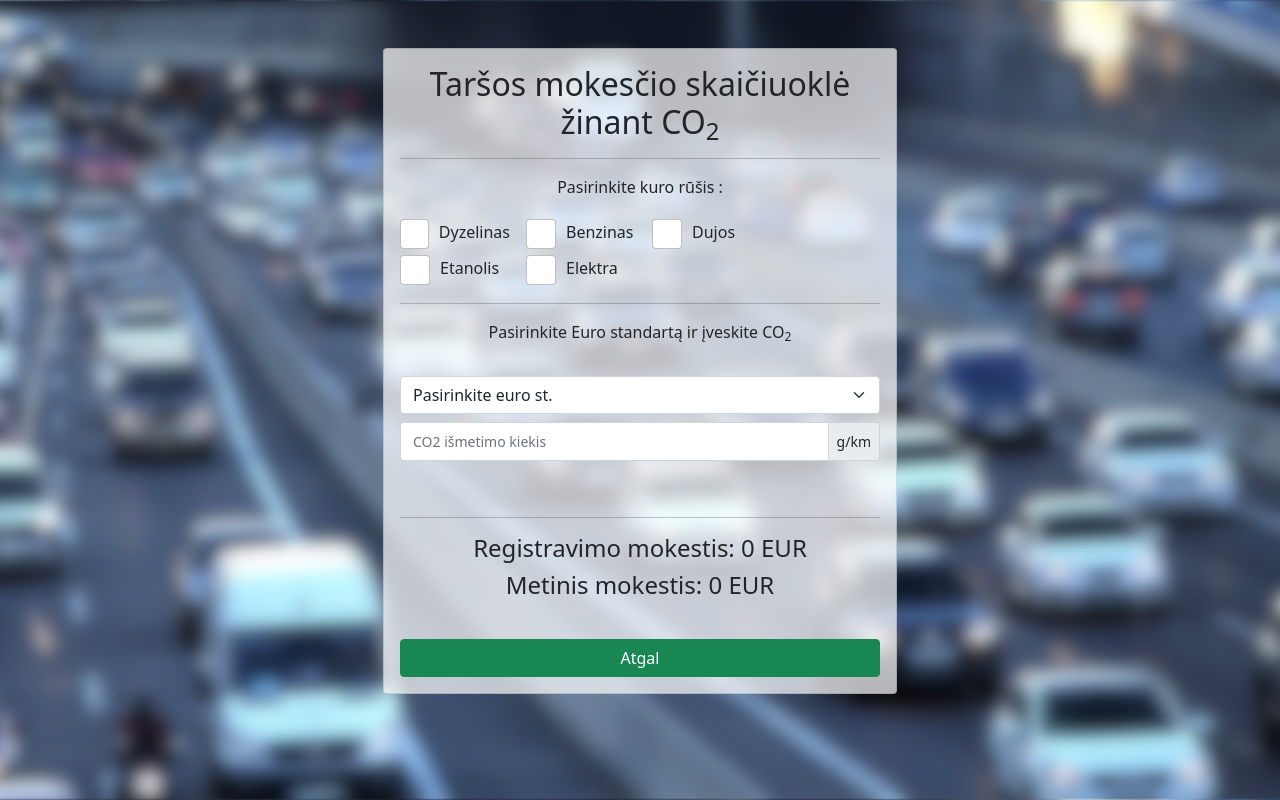
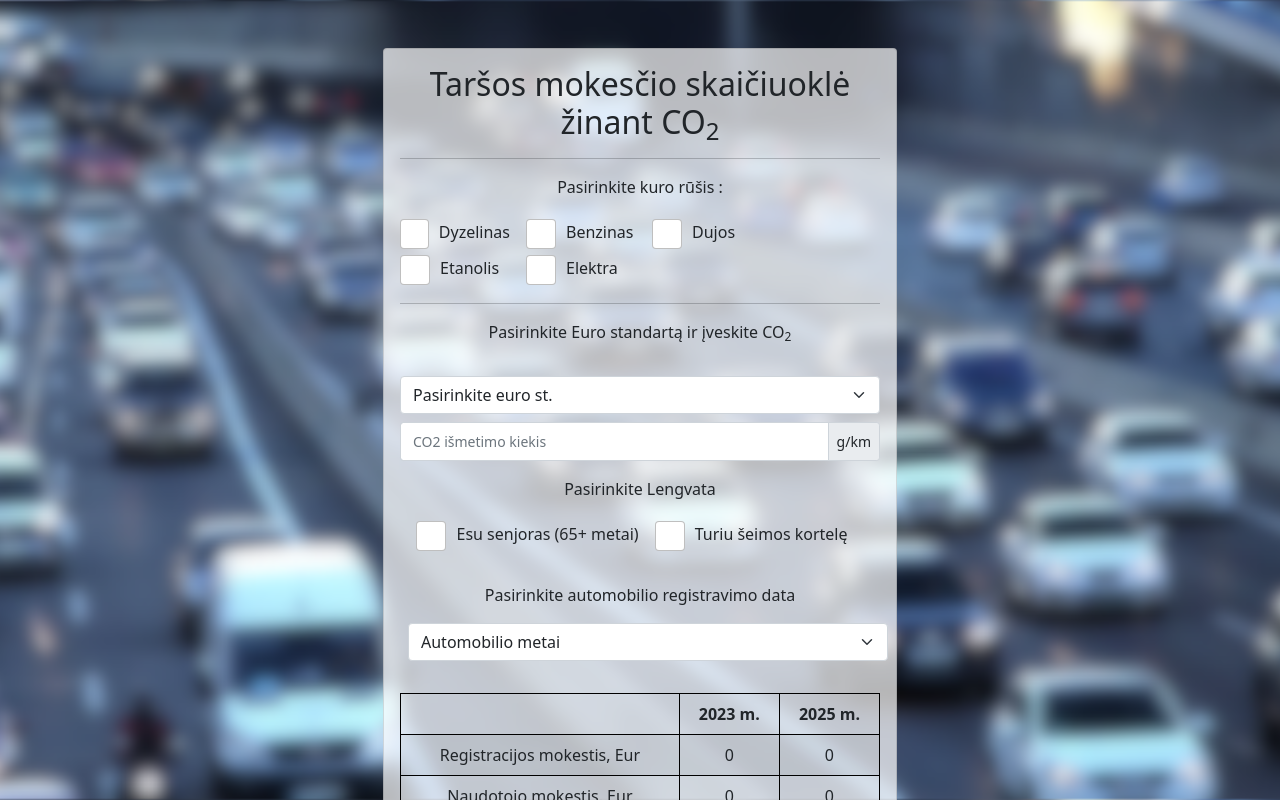
Before and after one commit to co2skaiciuokle-lt/co2skaiciuokle-lt.github.io, a React (Create React App) app: page / in a window 1280 px wide. Both pictures are taken after a click on the button "Žinau automobilio CO2". Shown: the top 800 px of the page. Built offline with nearby package versions, Linux system fonts and the light colour scheme.

Commit message:
added discounts and perks

```diff
--- /dev/null
+++ b/src/components/checkboxesPerks.js
@@ -0,0 +1,46 @@
+import React from 'react'
+import {Form } from "react-bootstrap";
+import Styles from "./cssmodules/all.module.css";
+
+export default function CheckBoxesPerks({setPerks}) {
+
+  const calculatePerks= ()=>
+  {
+    const Perks = [document.getElementById("65"),document.getElementById("familyCard")]
+    let count=0
+    for(let i =0;i<Perks.length;i++)
+    {
+        if(Perks[i].checked)
+        {
+          count++
+          break;
+        }
+
+    }
+
+    count===1?setPerks(0.5):setPerks(1)
+
+  }
+
+
+    return (
+      <div className={Styles.container}>
+        <div className={Styles.boxesalignperks}>
+        <Form.Check
+          inline
+          label="Esu senjoras (65+ metai)"
+          type="checkbox"
+          onChange={() => calculatePerks()}
+          id="65"
+        />
+        <Form.Check
+          inline
+          label="Turiu šeimos kortelę"
+          type="checkbox"
+          onChange={() => calculatePerks()}
+          id="familyCard"
+        />
+      </div>
+      </div>
+    )
+}
--- a/src/components/cssmodules/all.module.css
+++ b/src/components/cssmodules/all.module.css
@@ -30,15 +30,19 @@ input[type='checkbox'] {
     justify-content: center;
 }
 
-.boxesalign {
+.boxesalign,.boxesalignperks {
     display: flex;
     flex-wrap: wrap;
     justify-content: flex-start;
 }
 
-.boxesalign div {
+.boxesalign div,.boxesalignperks div {
     display: flex;
     align-items: center;
+}
+
+.boxesalignperks div{
+    margin-bottom: 2rem;
 }
 
 .inputsaligncenter {
--- a/src/components/dontknows.js
+++ b/src/components/dontknows.js
@@ -7,6 +7,9 @@ import CheckBoxes from "./checkBoxes";
 import GearTypeDropdown from "./geartypedropdown";
 import {FUEL_Types} from "./functions/constants"
 import {SHOW_YEARS} from "./functions/constants"
+import FeeTable from "./feeTable";
+import CheckboxesPerks from "./checkboxesPerks";
+import YearOfRegistrationDropdown from "./yearofregistrationdropdown";
 
 export default function DontKnows({ handleCurrentPage }) {
 
@@ -18,6 +21,8 @@ export default function DontKnows({ handleCurrentPage }) {
   const [manual, setManual] = useState("");
   const [weight, setWeight] = useState("");
   const [kw, setKw] = useState("");
+  const [perks, setPerks] = useState(1)
+  const [registrationYearDiscount, setRegistrationYearDiscount] = useState(1)
   const regex = /^[0-9]*$/;
 
   useEffect(() => {
@@ -226,13 +231,17 @@ export default function DontKnows({ handleCurrentPage }) {
               </>
             )}
           </div>
+          <p>Pasirinkite Lengvata</p>
+            <CheckboxesPerks setPerks={setPerks} />
+            <p>Pasirinkite automobilio registravimo data</p>
+            <YearOfRegistrationDropdown setRegistrationYearDiscount={setRegistrationYearDiscount}/>
+
+
 
           <hr style={{ marginTop: "10px" }} />
           <h4>CO<sub>2</sub> kiekis: {(Math.round(fee.c02size * 100)/100).toFixed(2)}</h4>
           <hr style={{ marginTop: "20px" }} />
-
-          <h4>Registravimo mokestis: {fee.taxes===0? 0: (Math.round(fee.taxes.registrationCost * 100)/100).toFixed(2)} EUR </h4>
-          <h4>Metinis mokestis: {fee.taxes===0? 0: (Math.round(fee.taxes.yearsCost * 100)/100).toFixed(2)} EUR </h4>
+          <FeeTable fee={fee} perks={perks} registrationYearDiscount={registrationYearDiscount} />
         </Card.Body>
         <Button onClick={() => handleCurrentPage("")} variant="success">
           Atgal
--- /dev/null
+++ b/src/components/feeTable.js
@@ -0,0 +1,30 @@
+import React from 'react'
+import {Table } from "react-bootstrap";
+
+export default function feeTable({fee,perks,registrationYearDiscount}) {
+     const checkdiscount = ()=> parseFloat(registrationYearDiscount)===0.5?registrationYearDiscount:perks
+
+    return (
+        <Table striped bordered hover style={{borderColor:'black'}}>
+        <thead>
+          <tr>
+            <th> </th>
+            <th>2023 m.</th>
+            <th>2025 m.</th>
+          </tr>
+        </thead>
+        <tbody>
+          <tr>
+            <td>Registracijos mokestis, Eur</td>
+            <td>{fee.taxes===0? 0: (Math.round(fee.taxes.registrationCost * 100)/100).toFixed(2)}</td>
+            <td>{fee.taxes===0? 0: (Math.round(fee.taxes.y2026registrationCost * 100)/100).toFixed(2)}</td>
+          </tr>
+          <tr>
+            <td>Naudotojo mokestis, Eur</td>
+            <td>{fee.taxes===0? 0: (checkdiscount()*Math.round(fee.taxes.yearsCost * 100)/100).toFixed(2)}</td>
+            <td>{fee.taxes===0? 0: (perks*Math.round(fee.taxes.y2026yearsCost * 100)/100).toFixed(2)}</td>
+          </tr>
+        </tbody>
+      </Table>
+    )
+}
--- a/src/components/functions/calculations.js
+++ b/src/components/functions/calculations.js
@@ -64,15 +64,26 @@ function calculateFee(co2, euro, fuelType) {
             calculateCoeffOfEuro(euro, fuelType) >
             564 ?
             564 : co2 * calculateCoeffOfEuroCO2(co2).yearsCoeff * calculateCoeffOfEuro(euro, fuelType),
+        y2026registrationCost: co2 *
+            calculateCoeffOfEuroCO2(co2).y2026registrationCoeff *
+            calculateCoeffOfEuro(euro, fuelType) >
+            2258 ?
+            2258 : co2 * calculateCoeffOfEuroCO2(co2).y2026registrationCoeff * calculateCoeffOfEuro(euro, fuelType),
+        y2026yearsCost: co2 *
+            calculateCoeffOfEuroCO2(co2).y2026yearsCoeff *
+            calculateCoeffOfEuro(euro, fuelType) >
+            564 ?
+            564 : co2 * calculateCoeffOfEuroCO2(co2).y2026yearsCoeff * calculateCoeffOfEuro(euro, fuelType),
     }
 }
 
 function calculateCoeffOfEuroCO2(co2) {
-    if (co2 < 131) return { registrationCoeff: 0, yearsCoeff: 0 };
-    if (co2 >= 131 && co2 <= 160) return { registrationCoeff: 1.1, yearsCoeff: 0.28 };
-    if (co2 >= 161 && co2 <= 200) return { registrationCoeff: 1.5, yearsCoeff: 0.38 };
-    if (co2 >= 201 && co2 <= 250) return { registrationCoeff: 2.2, yearsCoeff: 0.55 };
-    if (co2 >= 251) return { registrationCoeff: 3, yearsCoeff: 0.75 };
+    if ( co2 < 111 ) return { registrationCoeff: 0, yearsCoeff: 0, y2026registrationCoeff: 0, y2026yearsCoeff: 0 };
+    if ( co2 >=111 && co2 < 131) return { registrationCoeff: 0, yearsCoeff: 0 , y2026registrationCoeff: 1.1, y2026yearsCoeff: 0.28 };
+    if (co2 >= 131 && co2 <= 160) return { registrationCoeff: 1.1, yearsCoeff: 0.28, y2026registrationCoeff: 1.1, y2026yearsCoeff: 0.28 };
+    if (co2 >= 161 && co2 <= 200) return { registrationCoeff: 1.5, yearsCoeff: 0.38,y2026registrationCoeff: 1.5, y2026yearsCoeff: 0.38 };
+    if (co2 >= 201 && co2 <= 250) return { registrationCoeff: 2.2, yearsCoeff: 0.55,y2026registrationCoeff: 2.2, y2026yearsCoeff: 0.55};
+    if (co2 >= 251) return { registrationCoeff: 3, yearsCoeff: 0.75,y2026registrationCoeff: 3, y2026yearsCoeff: 0.75 };
 
     return 0;
 }
--- a/src/components/knows.js
+++ b/src/components/knows.js
@@ -4,25 +4,27 @@ import Styles from "./cssmodules/all.module.css";
 import Eurodropdown from "./eurodropdown";
 import { calculateWithCO2 } from "./functions/calculations";
 import CheckBoxes from "./checkBoxes";
-import {FUEL_Types} from "./functions/constants"
-import {SHOW_YEARS} from "./functions/constants"
-import Discounts from "./discounts";
+import { FUEL_Types } from "./functions/constants"
+import { SHOW_YEARS } from "./functions/constants"
+import FeeTable from "./feeTable";
+import CheckboxesPerks from "./checkboxesPerks";
+import YearOfRegistrationDropdown from "./yearofregistrationdropdown";
 
 
 export default function Knows({ handleCurrentPage }) {
-
   const [fuelType, setFuelType] = useState({ fuel: null });
   const [knowsEuro, setKnowsEuro] = useState("");
   const [euro, setEuro] = useState("");
   const [co2Amount, setCo2Amount] = useState("");
-  const [fee, setFee] = useState({taxes:0});
-  const [discount, setDiscount] = useState(1)
+  const [fee, setFee] = useState({ taxes: 0 });
+  const [perks, setPerks] = useState(1)
+  const [registrationYearDiscount, setRegistrationYearDiscount] = useState(1)
 
   useEffect(() => {
     if (co2Amount && euro && fuelType) {
       setFee(calculateWithCO2(parseInt(co2Amount), parseInt(euro), fuelType));
     } else {
-      setFee({taxes:0});
+      setFee({ taxes: 0 });
     }
   }, [co2Amount, euro, fuelType]);
 
@@ -62,17 +64,6 @@ export default function Knows({ handleCurrentPage }) {
       setEuro(data);
     }
   };
-
-  const handleDiscount =(data)=>{
-     if(parseInt(data)===2)
-     {
-      setDiscount(parseInt(data))
-     }
-     else
-     {
-      setDiscount(1)
-     }
-  }
 
   const handleFuelType = () => {
     const Diesel = document.getElementById("Diesel");
@@ -156,14 +147,18 @@ export default function Knows({ handleCurrentPage }) {
                 <span class="input-group-text">g/km</span>
               </div>
             </Form.Group>
-          <hr style={{ marginTop: "40px" }} />
-          <h4>Registravimo mokestis: {fee.taxes===0? 0: (Math.round(fee.taxes.registrationCost * 100)/100).toFixed(2)} EUR </h4>
-          <h4>Metinis mokestis: {fee.taxes===0? 0: (Math.round(fee.taxes.yearsCost * 100)/100).toFixed(2)} EUR </h4>
+            <p>Pasirinkite Lengvata</p>
+            <CheckboxesPerks setPerks={setPerks} />
+            <p>Pasirinkite automobilio registravimo data</p>
+            <YearOfRegistrationDropdown setRegistrationYearDiscount={setRegistrationYearDiscount}/>
+
+            <FeeTable fee={fee} perks={perks} registrationYearDiscount={registrationYearDiscount} />
 
           </Card.Body>
           <Button onClick={() => handleCurrentPage("")} variant="success">
             Atgal
           </Button>
+
         </Card>
 
       </div>
--- /dev/null
+++ b/src/components/yearofregistrationdropdown.js
@@ -0,0 +1,11 @@
+import React from 'react'
+
+export default function yearOfRegistrationDropdown({setRegistrationYearDiscount}) {
+    return (
+        <select className="form-select" style={{marginBottom:"2rem"}} onChange={(e) => setRegistrationYearDiscount(e.target.value)}>
+        <option value={1}>Automobilio metai</option>
+        <option value={0.5}>Automobilį įsigijau iki 2020 m. liepos 1 d</option>
+        <option value={1}>Automobilį įsigijau po 2020 m. liepos 1 d.</option>
+      </select>
+    )
+}
```
Also changed, not shown: package.json (line endings or trailing spaces), src/components/discounts.js (deleted). Lines whose indentation alone changed are shown as unchanged.
